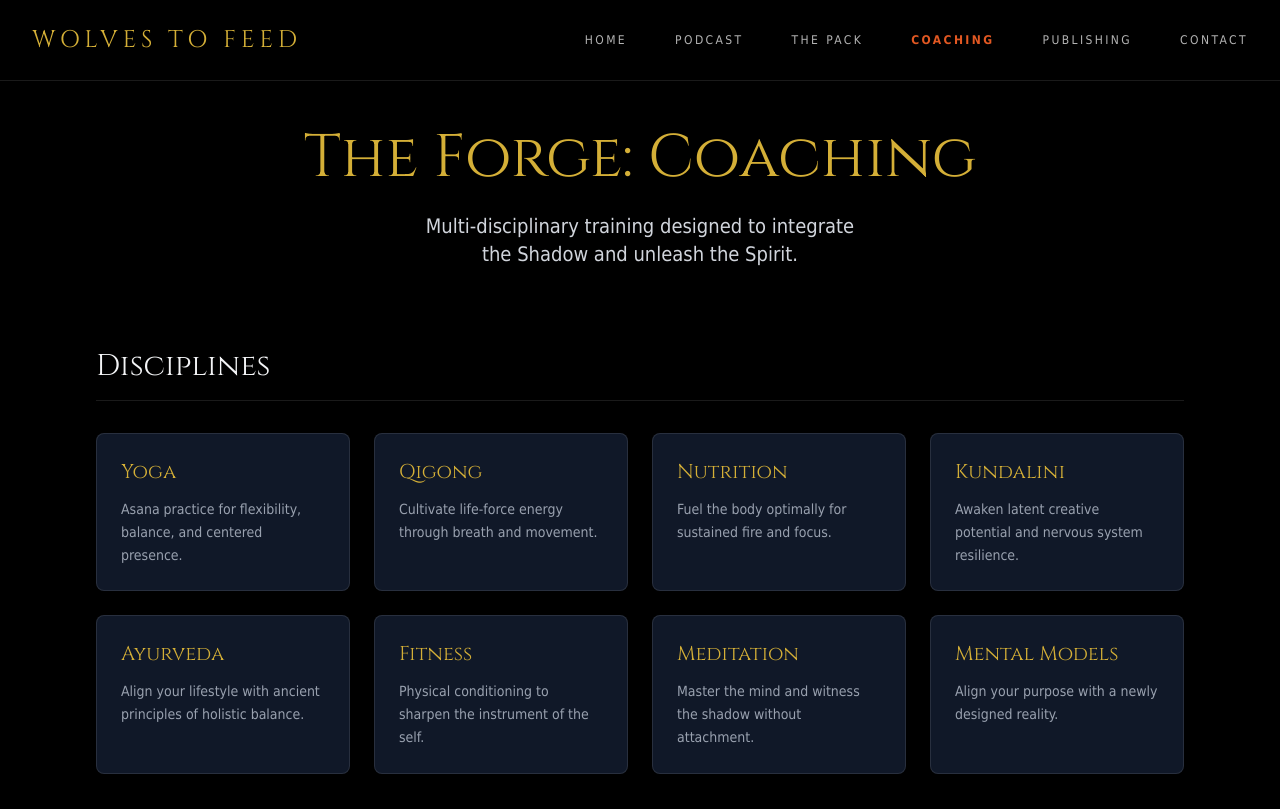
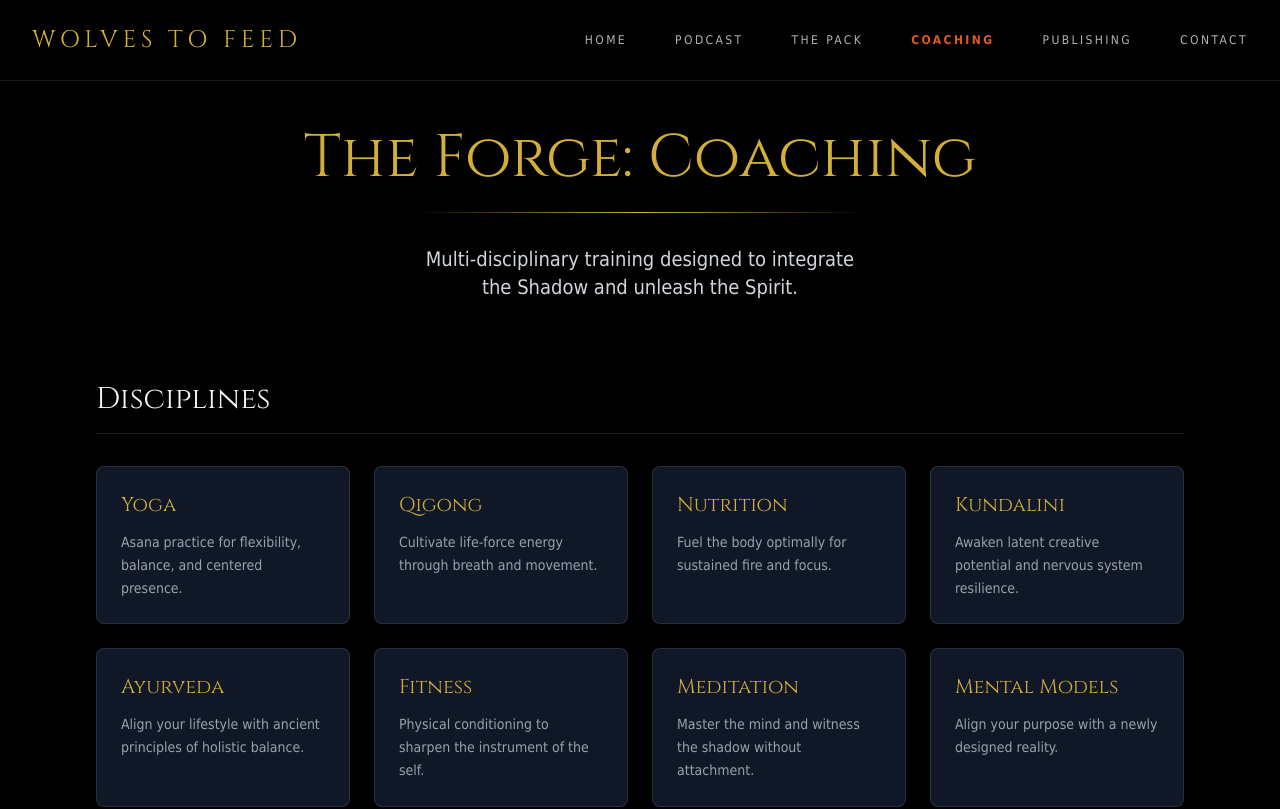
Before and after one commit to wolvestofeed/wolvestofeed, a Next.js app: page /coaching in a window 1280 px wide. Shown: the top 809 px of the page. Built offline with nearby package versions, Linux system fonts and the light colour scheme.

Commit message:
style: add bilateral gradient line below Coaching page title

```diff
--- a/src/app/coaching/page.tsx
+++ b/src/app/coaching/page.tsx
@@ -33,8 +33,12 @@ export default function CoachingPage() {
             <div className="max-w-6xl mx-auto px-8">
 
                 {/* Header */}
-                <div className="text-center mb-20">
+                <div className="text-center mb-20 flex flex-col items-center">
                     <h1 className="font-cinzel text-5xl md:text-6xl text-aged-gold mb-6 smoke-effect">The Forge: Coaching</h1>
+
+                    {/* Decorative Gradient Line */}
+                    <div className="w-full max-w-[28rem] h-px bg-gradient-to-r from-transparent via-aged-gold to-transparent mb-8" />
+
                     <p className="font-tahoma text-xl text-gray-300 max-w-2xl mx-auto">
                         Multi-disciplinary training designed to integrate <br className="hidden md:block" /> the Shadow and unleash the Spirit.
                     </p>
```
